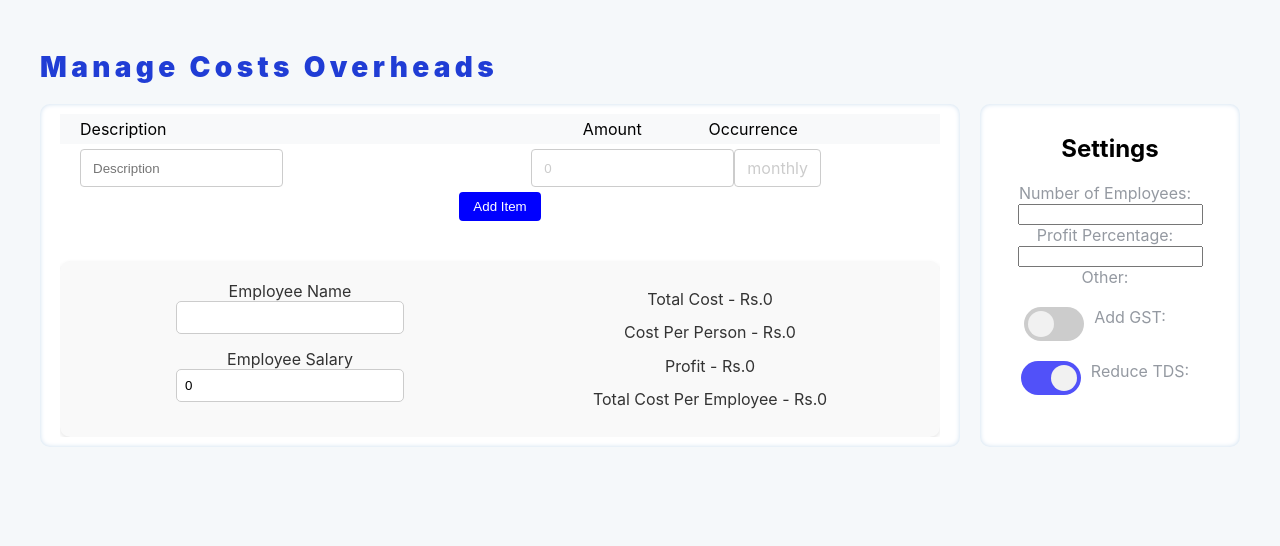
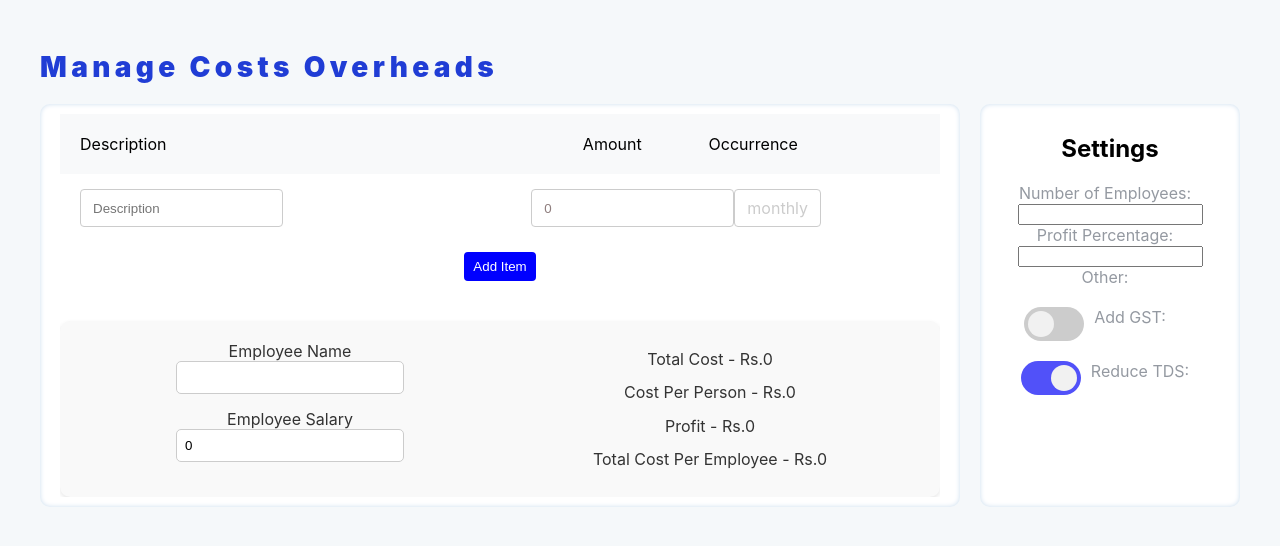
Before and after one commit to Priyanshi-max/Calculator, a React (Create React App) app: page / in a window 1280 px wide. Shown: the top 546 px of the page. Built offline with nearby package versions, Linux system fonts and the light colour scheme.

Commit message:
some css changes

```diff
--- a/src/components/cost.css
+++ b/src/components/cost.css
@@ -11,7 +11,7 @@
   display: flex;
   flex-direction: row;
   width: 100%;
-  padding: 5px 20px;
+  padding: 20px;
 }
 .oh-header > div {
   display: flex;
@@ -22,6 +22,7 @@
   flex-direction: row;
   width: 100%;
   padding: 5px 20px;
+  margin-top: 10px;
 }
 
 .oh-item > div {
@@ -33,16 +34,17 @@
   background-color: #fff;
   border: 1px solid #ccc;
   border-radius: 4px;
-  color: #ccc;
+  color: #8f7e7e;
 }
 
 .add {
-  width: 82px;
+  width: 72px;
   height: 29.03px;
   color: white;
   background-color: blue;
   border: 2px solid blue;
   border-radius: 4px;
+  margin-top: 20px;
 }
 .dropdown {
   position: relative;
@@ -80,10 +82,10 @@
   display: block;
 }
 .delete-button {
-  background-color: #ccc;
+  background-color: #b1cfec;
   color: white;
   border: none;
-  border-radius: 50%;
+  border-radius: 30%;
   padding: 5px 10px;
   cursor: pointer;
   font-size: 12px;
```
